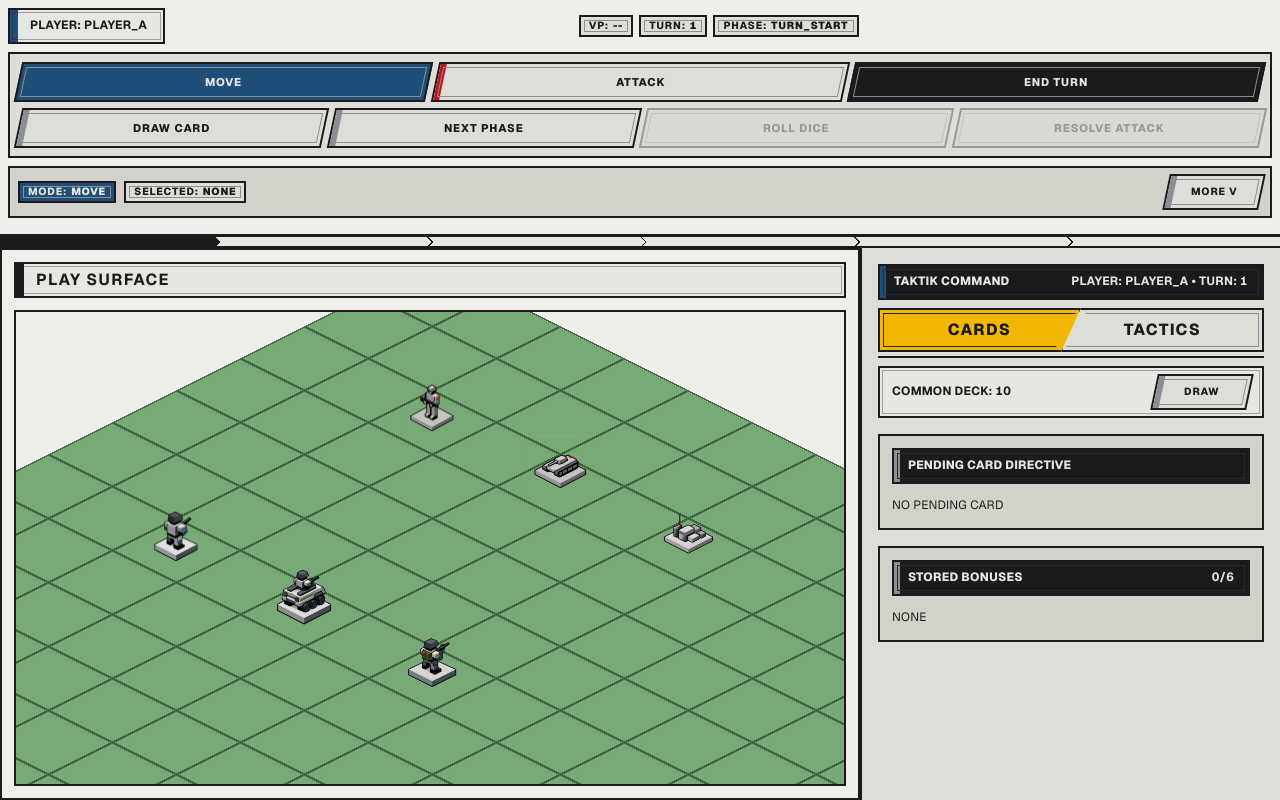
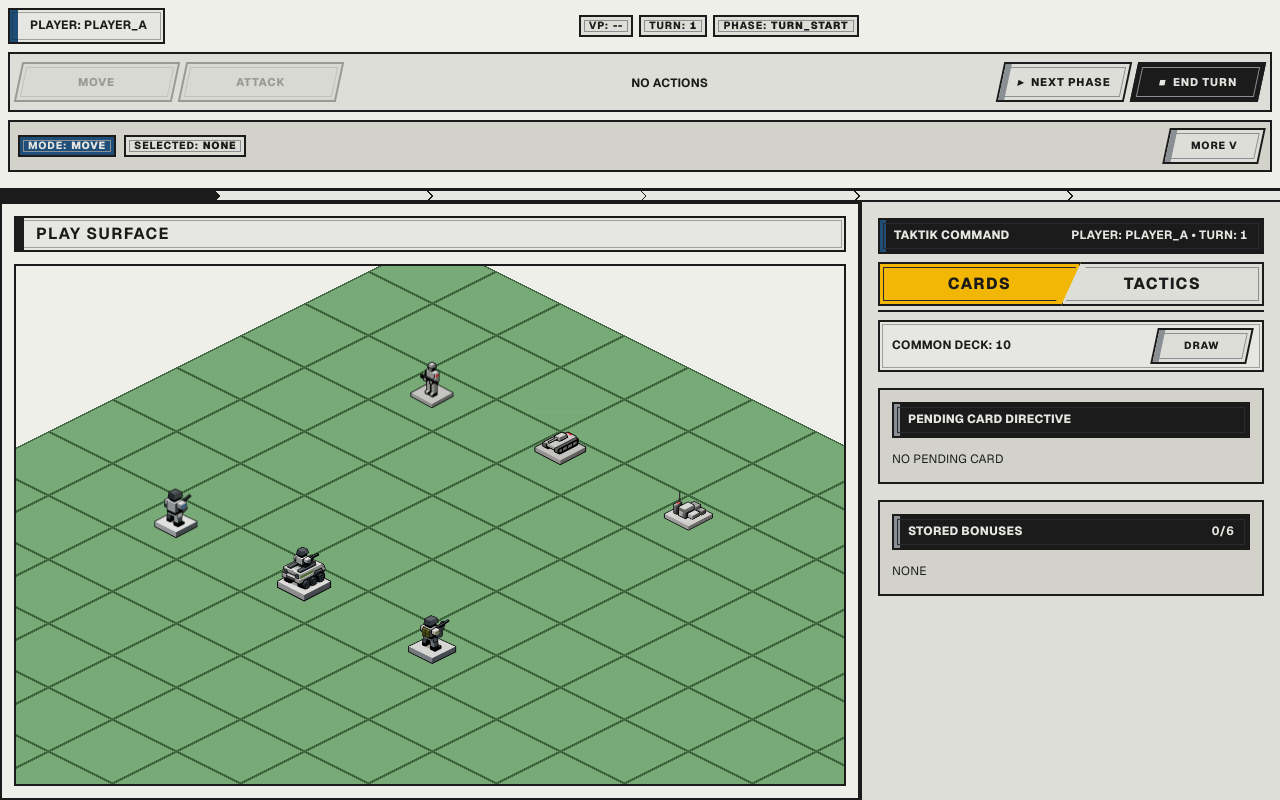
Before and after one commit to monsteruk-crm/taktik, a Next.js app: page / in a window 1280 px wide. Built offline with nearby package versions, Linux system fonts and the light colour scheme; what @mui/material-nextjs would draw is missing.

Commit message:
Refactor command bar layout to separate MODE, ACTIONS, and FLOW controls; implement new styling for NEXT PHASE and END TURN buttons, ensuring clear visual hierarchy and adherence to design constraints.

```diff
--- a/components/CommandHeader.tsx
+++ b/components/CommandHeader.tsx
@@ -97,6 +97,11 @@ export default function CommandHeader({
   const playerStripe =
     player === "PLAYER_A" ? semanticColors.playerA : semanticColors.playerB;
   const playerTone = player === "PLAYER_A" ? "blue" : "red";
+  const normalizedPhase = phase.toUpperCase();
+  const isActionPhase =
+    normalizedPhase.includes("MOVE") || normalizedPhase.includes("ATTACK");
+  const isDrawPhase = normalizedPhase.includes("DRAW");
+  const isDicePhase = normalizedPhase.includes("DICE");
 
   const shortLabel = useCallback(
     (label: string) => (isTiny ? shortKey(label) : label),
@@ -108,62 +113,48 @@ export default function CommandHeader({
       id: "move",
       label: shortLabel("MOVE"),
       onClick: onMove,
-      disabled: isGameOver,
+      disabled: isGameOver || !isActionPhase,
       tone: "blue",
-      active: mode === "MOVE",
+      active: isActionPhase && mode === "MOVE",
     },
     {
       id: "attack",
       label: shortLabel("ATTACK"),
       onClick: onAttack,
-      disabled: isGameOver,
+      disabled: isGameOver || !isActionPhase,
       tone: "red",
-      active: mode === "ATTACK",
-    },
-    {
-      id: "end",
-      label: shortLabel("END TURN"),
-      onClick: onEndTurn,
-      disabled: isGameOver,
-      tone: "black",
-      accentColor: semanticColors.attack,
-      active: !isGameOver,
+      active: isActionPhase && mode === "ATTACK",
     },
   ];
 
-  const rowBBase = useMemo(() => {
-    const list: KeyConfig[] = [
-      {
+  const actionKeys = useMemo(() => {
+    const list: KeyConfig[] = [];
+    if (canDrawCard && isDrawPhase) {
+      list.push({
         id: "draw",
         label: shortLabel("DRAW CARD"),
         onClick: onDrawCard,
-        disabled: !canDrawCard,
         tone: "neutral",
-      },
-      {
-        id: "next",
-        label: shortLabel("NEXT PHASE"),
-        onClick: onNextPhase,
-        disabled: isGameOver,
-        tone: "neutral",
-      },
-      {
+      });
+    }
+    if (canRollDice && isDicePhase) {
+      list.push({
         id: "roll",
         label: shortLabel("ROLL DICE"),
         onClick: onRollDice,
-        disabled: !canRollDice,
         tone: "yellow",
-        active: canRollDice,
-      },
-      {
+        active: true,
+      });
+    }
+    if (canResolveAttack && isDicePhase) {
+      list.push({
         id: "resolve",
         label: shortLabel("RESOLVE ATTACK"),
         onClick: onResolveAttack,
-        disabled: !canResolveAttack,
         tone: "neutral",
-      },
-    ];
-    if (hasSelection) {
+      });
+    }
+    if (hasSelection && isActionPhase) {
       list.push({
         id: "clear",
         label: shortLabel("CLEAR SELECTION"),
@@ -177,44 +168,25 @@ export default function CommandHeader({
     canResolveAttack,
     canRollDice,
     hasSelection,
-    isGameOver,
+    isActionPhase,
+    isDicePhase,
+    isDrawPhase,
     onClearSelection,
     onDrawCard,
-    onNextPhase,
     onResolveAttack,
     onRollDice,
     shortLabel,
   ]);
 
   const { rowB, overflow } = useMemo(() => {
-    const keys = [...rowBBase];
+    const keys = [...actionKeys];
     const overflowed: KeyConfig[] = [];
-    const maxRowB = isTiny ? 3 : 4;
-    const removeById = (id: string) => {
-      const index = keys.findIndex((item) => item.id === id);
-      if (index >= 0) {
-        overflowed.push(...keys.splice(index, 1));
-      }
-    };
-
-    if (keys.length > maxRowB) {
-      removeById("clear");
-    }
-    if (keys.length > maxRowB) {
-      removeById("resolve");
-    }
-    if (keys.length > maxRowB && !canDrawCard) {
-      removeById("draw");
-    }
-    if (keys.length > maxRowB && !canRollDice) {
-      removeById("roll");
-    }
+    const maxRowB = isTiny ? 2 : 4;
     while (keys.length > maxRowB) {
       overflowed.push(keys.pop() as KeyConfig);
     }
-
     return { rowB: keys, overflow: overflowed };
-  }, [canDrawCard, canRollDice, isTiny, rowBBase]);
+  }, [actionKeys, isTiny]);
 
   const secondaryCollapsed = useMemo(() => {
     if (selectionLabel !== "None") {
@@ -466,14 +438,17 @@ export default function CommandHeader({
           px: `${PAD}px`,
           py: `${PAD}px`,
           display: "grid",
-          gap: `${GAP_SM}px`,
+          gridTemplateColumns: "minmax(0, 1fr) minmax(0, 2fr) max-content",
+          gap: `${GAP_MD}px`,
+          alignItems: "stretch",
         }}
       >
         <Box
           sx={{
             display: "grid",
-            gridTemplateColumns: "repeat(3, minmax(0, 1fr))",
+            gridTemplateColumns: "repeat(2, minmax(0, 1fr))",
             gap: `${GAP_SM}px`,
+            alignContent: "center",
           }}
         >
           {rowA.map((key) => (
@@ -491,12 +466,16 @@ export default function CommandHeader({
         </Box>
         <Box
           sx={{
-            display: "grid",
-            gridTemplateColumns: `repeat(${isTiny ? 3 : 4}, minmax(0, 1fr))`,
+            display: "flex",
+            flexWrap: "wrap",
+            justifyContent: "center",
+            alignContent: "center",
             gap: `${GAP_SM}px`,
+            minHeight: keySize === "sm" ? 36 : 40,
           }}
         >
-          {rowB.map((key) => (
+          {rowB.length > 0 ? (
+            rowB.map((key) => (
               <ObliqueKey
                 key={key.id}
                 label={key.label}
@@ -507,7 +486,45 @@ export default function CommandHeader({
                 accentColor={key.accentColor}
                 size={keySize}
               />
-          ))}
+            ))
+          ) : (
+            <Box sx={{ textAlign: "center" }}>
+              <Typography variant="caption" fontWeight={700}>
+                NO ACTIONS
+              </Typography>
+            </Box>
+          )}
+        </Box>
+        <Box
+          sx={{
+            position: "relative",
+            backgroundColor: "transparent",
+            display: "grid",
+            gridTemplateColumns: "1fr 1fr",
+            gap: `${GAP_SM}px`,
+            px: 0,
+            minWidth: isTiny ? 200 : 240,
+            alignItems: "center",
+          }}
+        >
+          <ObliqueKey
+            label={shortLabel("NEXT PHASE")}
+            onClick={onNextPhase}
+            disabled={isGameOver}
+            tone="neutral"
+            size={keySize}
+            startIcon={<Box component="span">▸</Box>}
+          />
+          <ObliqueKey
+            label={shortLabel("END TURN")}
+            onClick={onEndTurn}
+            disabled={isGameOver}
+            tone="black"
+            active
+            accentColor={semanticColors.attack}
+            size={keySize}
+            startIcon={<Box component="span">■</Box>}
+          />
         </Box>
       </Box>
 
```
Also changed, not shown: 12 other files (tests, documents, lock files or other folders). Lines whose indentation alone changed are shown as unchanged.
